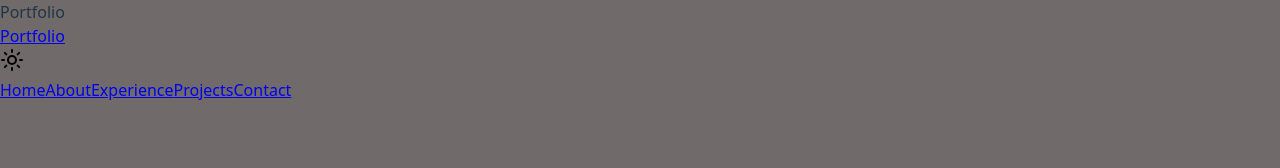
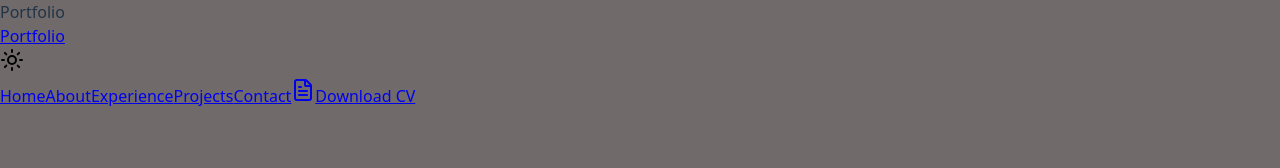
Before and after one commit to Emya101/Personal-Portfolio, a React (Vite) app: page /contact in a window 1280 px wide. Shown: the top 168 px of the page. Built offline with nearby package versions, Linux system fonts and the light colour scheme.

Commit message:
Added downloadble Sample Resume and download Cv section

```diff
--- a/src/Components/Navigation.jsx
+++ b/src/Components/Navigation.jsx
@@ -41,6 +41,14 @@ export function Navigation() {
                                 {link.label}
                             </Link>
                         ))}
+
+                        <a href= "src/assets/Supreme's Portfolio Resume.pdf"
+                        download
+                        className={styles.cvButton}
+                        >
+                            <FileText className={styles.cvIcon} />
+                            Download CV
+                        </a>
                     </div>
                 </div>
             </div>
```
Also changed, not shown: 1 other file (tests, documents, lock files or other folders).
